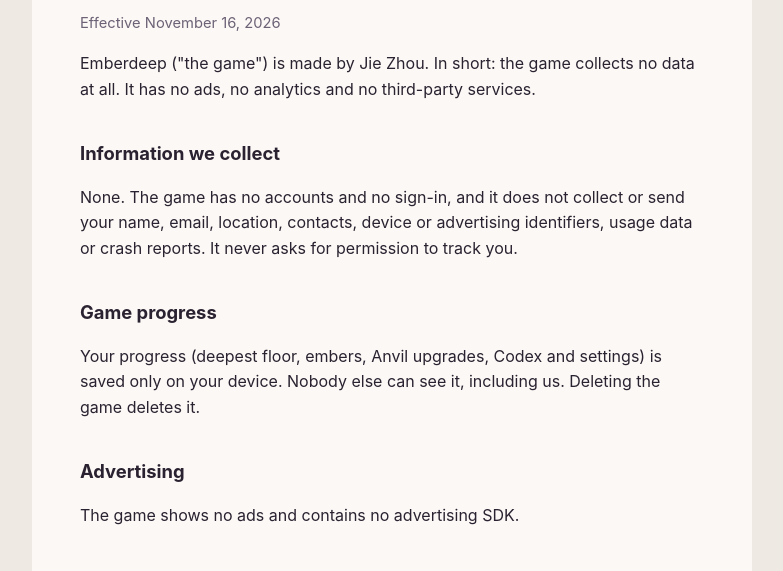
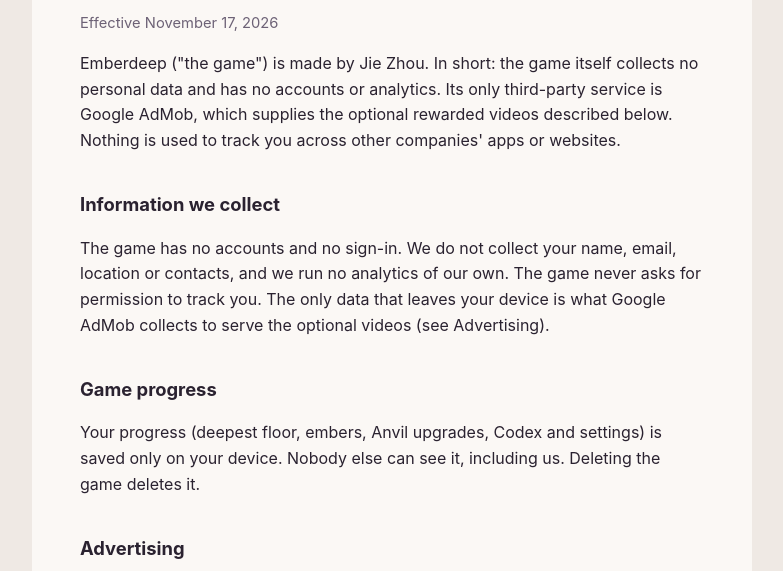
Before and after one commit to jiezhou0731/jiezhou0731.github.io, a plain HTML site: page emberdeep/privacy.html in a window 1280 px wide. Shown: the part 131-702 px from the top of the page, without its empty margins (248-1031 px from the left). Drawn offline with Linux system fonts and the light colour scheme.

Commit message:
Emberdeep: privacy and support pages describe optional AdMob rewarded videos and Remove Ads
Co-Authored-By: Claude Opus 5.5 (1M context) <noreply@anthropic.com>

```diff
--- a/emberdeep/privacy.html
+++ b/emberdeep/privacy.html
@@ -9,18 +9,19 @@
 <body>
 <main>
 <header><img src="icon.png" alt=""><h1>Emberdeep Privacy Policy</h1></header>
-<p class="muted">Effective November 16, 2026</p>
+<p class="muted">Effective November 17, 2026</p>
 
-<p>Emberdeep ("the game") is made by Jie Zhou. In short: the game collects no data at all. It has no ads, no analytics and no third-party services.</p>
+<p>Emberdeep ("the game") is made by Jie Zhou. In short: the game itself collects no personal data and has no accounts or analytics. Its only third-party service is Google AdMob, which supplies the optional rewarded videos described below. Nothing is used to track you across other companies' apps or websites.</p>
 
 <h2>Information we collect</h2>
-<p>None. The game has no accounts and no sign-in, and it does not collect or send your name, email, location, contacts, device or advertising identifiers, usage data or crash reports. It never asks for permission to track you.</p>
+<p>The game has no accounts and no sign-in. We do not collect your name, email, location or contacts, and we run no analytics of our own. The game never asks for permission to track you. The only data that leaves your device is what Google AdMob collects to serve the optional videos (see Advertising).</p>
 
 <h2>Game progress</h2>
 <p>Your progress (deepest floor, embers, Anvil upgrades, Codex and settings) is saved only on your device. Nobody else can see it, including us. Deleting the game deletes it.</p>
 
 <h2>Advertising</h2>
-<p>The game shows no ads and contains no advertising SDK.</p>
+<p>The game offers optional rewarded videos through Google AdMob (the Google Mobile Ads SDK). A video only plays when you tap a button that names its reward, such as an extra rune reroll, a second rise after falling, doubled embers or an Ember Vigil in the Shop. There are no banners and no pop-up ads. The one-time Remove Ads purchase gives every reward without the video.</p>
+<p>To load and show these videos, the Google Mobile Ads SDK may collect device information (such as device model, operating system, IP address and, if allowed, an identifier for advertisers or vendor), advertising and usage data (such as which ads were shown and interacted with) and diagnostic data (such as crash and performance information). This data is used by Google to deliver ads, measure them, and prevent fraud. The game does not show the App Tracking Transparency prompt, so the advertising identifier is not available and the data is not used to track you. Google's handling of this information is described in <a href="https://policies.google.com/privacy">Google's Privacy Policy</a> and <a href="https://policies.google.com/technologies/partner-sites">How Google uses information from sites or apps that use its services</a>.</p>
 
 <h2>In-app purchases</h2>
 <p>Optional purchases are handled entirely by Apple through the App Store. We never receive your payment details. Apple tells the game only which item was bought so it can be delivered. Apple's handling of your information is described in <a href="https://www.apple.com/legal/privacy/">Apple's Privacy Policy</a>.</p>
```
Also changed, not shown: emberdeep/support.html (+2 -2 lines).
